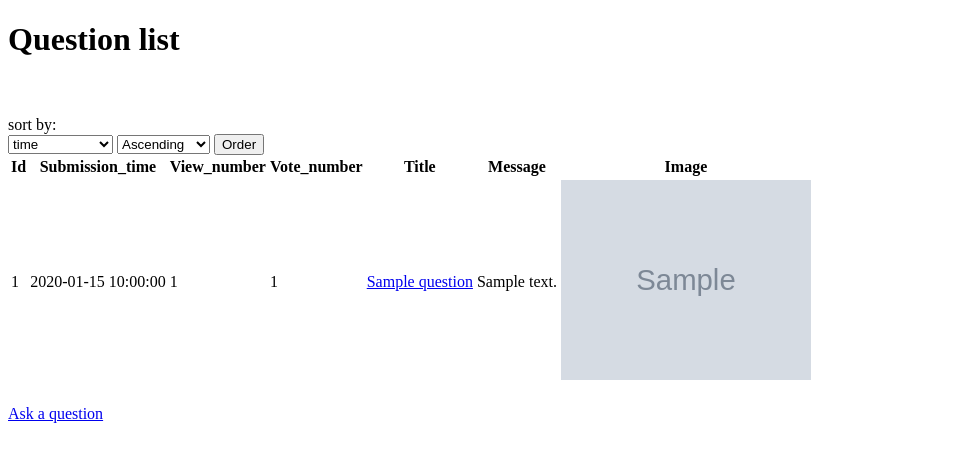
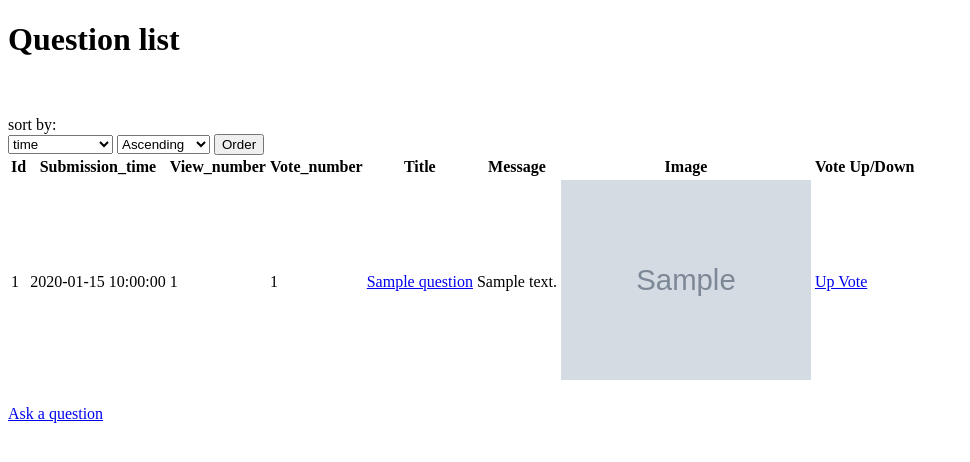
Before and after one commit to mGuy09/Ask-mate, a Flask app: template templates/list-page.html in a window 1280 px wide. Shown: the top 462 px of the page, without its empty margins (0-970 px from the left). Run offline with Flask 2, Linux system fonts and the light colour scheme; the template is opened without the code that fills it: most values are stand-ins (such as "Sample title", 1, 10 or a date in 2020); grey boxes marked "Sample" are stand-in pictures.

Commit message:
[fix] up vote

```diff
--- a/sample_data/question.csv
+++ b/sample_data/question.csv
@@ -1,5 +1,5 @@
 id,submission_time,view_number,vote_number,title,message,image
-1,1493368154,29,7,How to make lists in Python?,"I am totally new to this, any hints?",
+1,1493368154,29,8,How to make lists in Python?,"I am totally new to this, any hints?",
 2,1493068124,15,9,Wordpress loading multiple jQuery Versions,"I developed a plugin that uses the jquery booklet plugin (http://builtbywill.com/booklet/#/) this plugin binds a function to $ so I cann call $('.myBook').booklet();
 
 I could easy managing the loading order with wp_enqueue_script so first I load jquery then I load booklet so everything is fine.
@@ -13,4 +13,4 @@ app.js (bundled file with webpack, including jquery)",images/image1.png
 
 This is the code I'm using to draw the image (that works on web/desktop but not cordova built ios app)",
 4,1651598037035.495,0,0,tttt,ttt,Screenshot_from_2022-02-17_11-37-10.png
-5,1651651912181.1719,0,0,aaa,aaaa,Screenshot_from_2022-05-03_17-15-43.png
+5,1651653922342.7278,0,4,aaaddd,aaaaasdasdasd,Screenshot_from_2022-05-03_17-15-43.png
--- a/server.py
+++ b/server.py
@@ -167,19 +167,19 @@ def update_question(id):
     return render_template('edit_question.html', result= current)
 
 
-@app.route('/question/<question_id>/vote-up' ,methods = ['POST','GET'])
+@app.route('/question/<id>/vote-up', methods=['POST','GET'])
 def vote_up(id):
     question_data = data_manager.get_data(questions)
     #current = [question for question in question_data if question.get('id') == id][0]
 
-    if request.method == 'POST':
+    if request.method == 'GET':
         for question in question_data:
             if question['id'] == id:
                 question['vote_number'] = int(question['vote_number']) + 1
 
         connection.rewrite_question_data(questions,question_data)
 
-        return redirect(url_for('list_page'))
+    return redirect(url_for('list_page'))
 
 
 
--- a/templates/list-page.html
+++ b/templates/list-page.html
@@ -33,6 +33,7 @@
                 <th>Title</th>
                 <th>Message</th>
                 <th>Image</th>
+                <th>Vote Up/Down</th>
             </tr>
         </thead>
         {% for question in data %}
@@ -44,9 +45,9 @@
             <td><a href="{{ url_for('question', id=question['id']) }}">{{ question.title}}</a></td>
             <td>{{ question.message }}</td>
             <td><img src="static/images/{{ question.image }}" alt="" width="250px" height="200px"></td>
+            <td><a href="{{ url_for('vote_up', id=question.id) }}">Up Vote</a></td>
+        </tr>
 
-            <a href="{{ url_for('vote_up', id = id) }}"></a>
-        </tr>
         {% endfor %}
     </table>
     <br>
--- a/templates/question-page.html
+++ b/templates/question-page.html
@@ -12,6 +12,7 @@
     <br>
     <h3>{{ question_dict.title }}</h3>
     <p>{{ question_dict.message }}</p>
+    <p>votes: {{ question_dict.vote_number }}</p>
     <br>
     <br>
     <label for="">Answers:</label>
```
